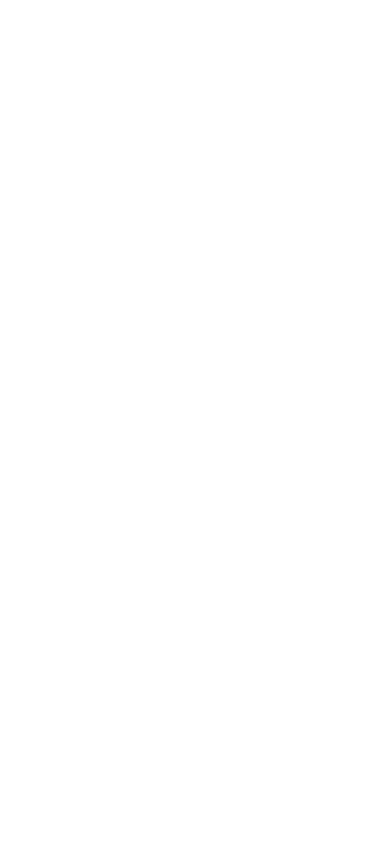
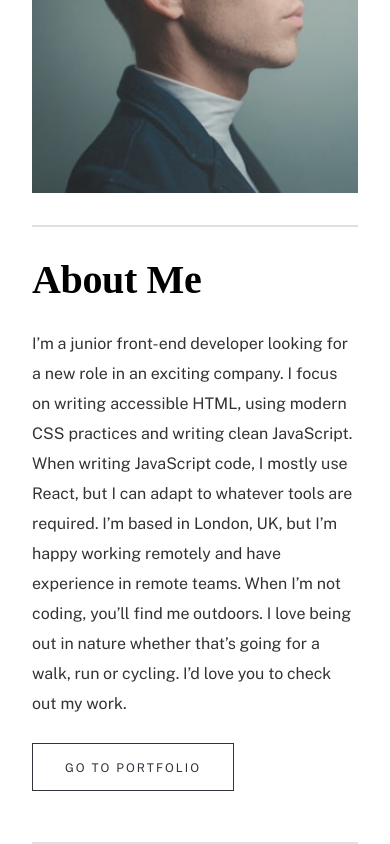
Before and after one commit to Alexandre-st/Minimalist-portfolio, a React (Create React App) app: page / in a window 390 px wide. Shown: the part 926-1770 px from the top of the page. Before the commit the page ends 844 px from the top, so only its background shows below. Built offline with nearby package versions, Linux system fonts and the light colour scheme; a web font is replaced by a local one.

Commit message:
Add About part in the homepage, full responsive

```diff
--- a/src/pages/Home/Home.js
+++ b/src/pages/Home/Home.js
@@ -1,11 +1,17 @@
+import { Link } from 'react-router-dom';
+
 import HeroImg from '../../assets/homepage/mobile/image-homepage-hero.jpg';
 import HeroImgTablet from '../../assets/homepage/tablet/image-homepage-hero.jpg';
 import HeroImgDesktop from '../../assets/homepage/desktop/image-homepage-hero.jpg';
+import AboutImg from '../../assets/homepage/mobile/image-homepage-profile.jpg';
+import AboutImgTablet from '../../assets/homepage/tablet/image-homepage-profile.jpg';
+import AboutImgDesktop from '../../assets/homepage/desktop/image-homepage-profile.jpg';
 import StyleButton from '../../assets/icons/down-arrows.svg';
 
 const Home = () => {
   return (
     <main className="container">
+
       <section className="hero">
         <div className="hero-content">
           <picture className="hero-img">
@@ -27,6 +33,29 @@
           </picture>
         </div>
       </section>
+
+      <section className="about">
+        <div className="about-container">
+          <picture className="about-img">
+            <source srcSet={AboutImgDesktop} media="(min-width: 1024px)" />
+            <source srcSet={AboutImgTablet}  media="(min-width: 768px)" />
+            <img src={AboutImg} alt="My profil" />
+          </picture>
+          <div className="about-content">
+            <div className="border"></div>
+            <div className="about-content-text">
+              <h2 className="middle-title">About Me</h2>
+              <p className="text">
+                I’m a junior front-end developer looking for a new role in an exciting company. I focus on writing accessible HTML, using modern CSS practices and writing clean JavaScript. When writing JavaScript code, I mostly use React, but I can adapt to whatever tools are required. I’m based in London, UK, but I’m happy working remotely and have experience in remote teams. When I’m not coding, you’ll find me outdoors. I love being out in nature whether that’s going for a walk, run or cycling. I’d love you to check out my work.
+              </p>
+              <div className="button button-white" role="button">
+                <Link to="/">GO TO PORTFOLIO</Link>
+              </div>
+            </div>
+            <div className="border"></div>
+          </div>
+        </div>
+      </section>
     </main>
   );
 }
--- a/src/pages/Home/_home.scss
+++ b/src/pages/Home/_home.scss
@@ -1,5 +1,6 @@
 @use '../../styles/variables/mixins' as *;
 
+// HERO PART
 .hero {
 
   &-img {
@@ -28,6 +29,55 @@
       max-width: 44.5rem;
       left: -1px;
       bottom: -1px;
+    }
+  }
+}
+
+// ABOUT PART
+.about {
+  margin-top: 9.6rem;
+
+  &-container {
+    @include mq(tablet) {
+      display: flex;
+      gap: 6.9rem;
+    }
+
+    @include mq(laptop) {
+      gap: 12.5rem;
+    }
+  }
+
+  &-img {
+    max-width: 46rem;
+
+    @include mq(tablet) {
+      max-width: none;
+    }
+  }
+
+  &-content {
+    margin-top: 3.2rem;
+
+    @include mq(tablet) {
+      flex: 1;
+      margin-top: 0;
+    }
+
+    @include mq(tablet) {
+      max-width: 35rem;
+    }
+
+    &-text {
+      margin: 3.2rem 0 5.1rem 0;
+
+      @include mq(tablet) {
+        margin: 5rem 0 4.6rem 0;
+      }
+
+      p {
+        margin: 2.8rem 0 2.4rem;
+      }
     }
   }
 }
--- a/src/styles/base/_base.scss
+++ b/src/styles/base/_base.scss
@@ -86,4 +86,19 @@
   font-size: 1.2rem;
   line-height: 1.4rem;
   letter-spacing: 2px;
+
+  &-white {
+    border: 1px solid #33323D;
+    width: 20.2rem;
+    height: 4.8rem;
+    text-align: center;
+    padding: 17px 0 17px 0;
+    color: #33323D;
+  }
 }
+
+.border {
+  border: 1px solid #33323D;
+  opacity: 0.15;
+  height: 1px;
+}
```
